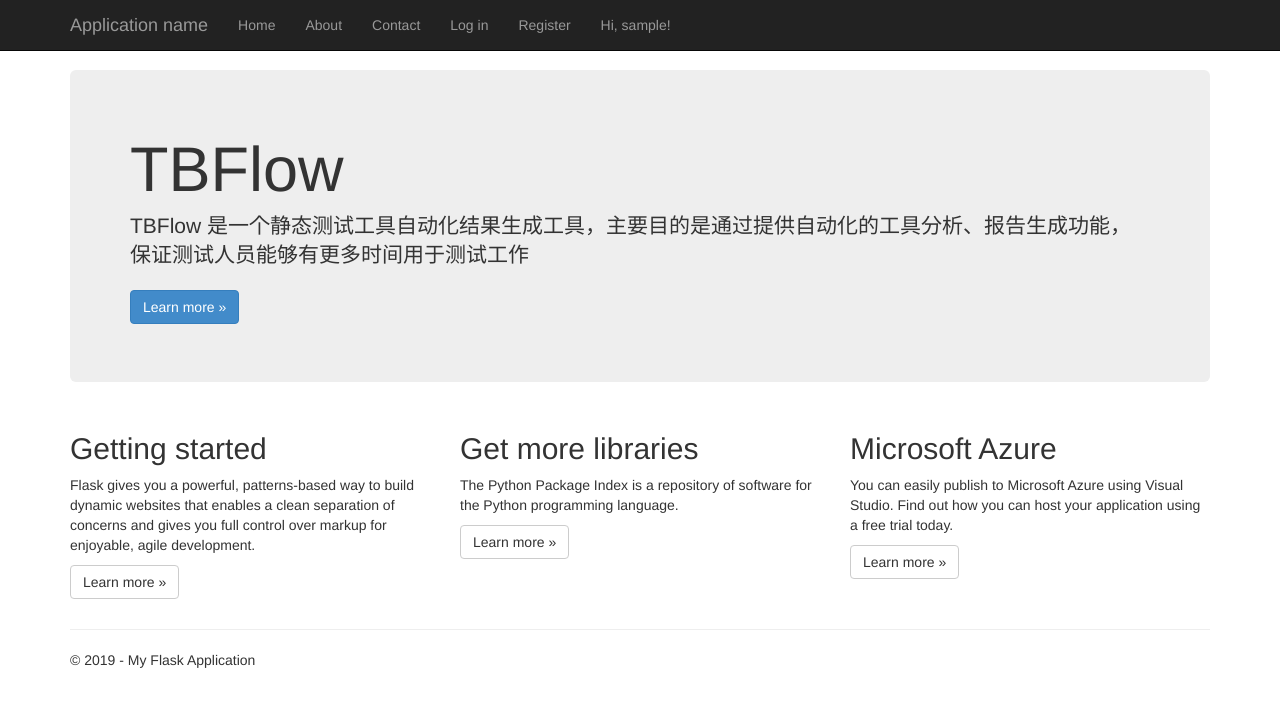
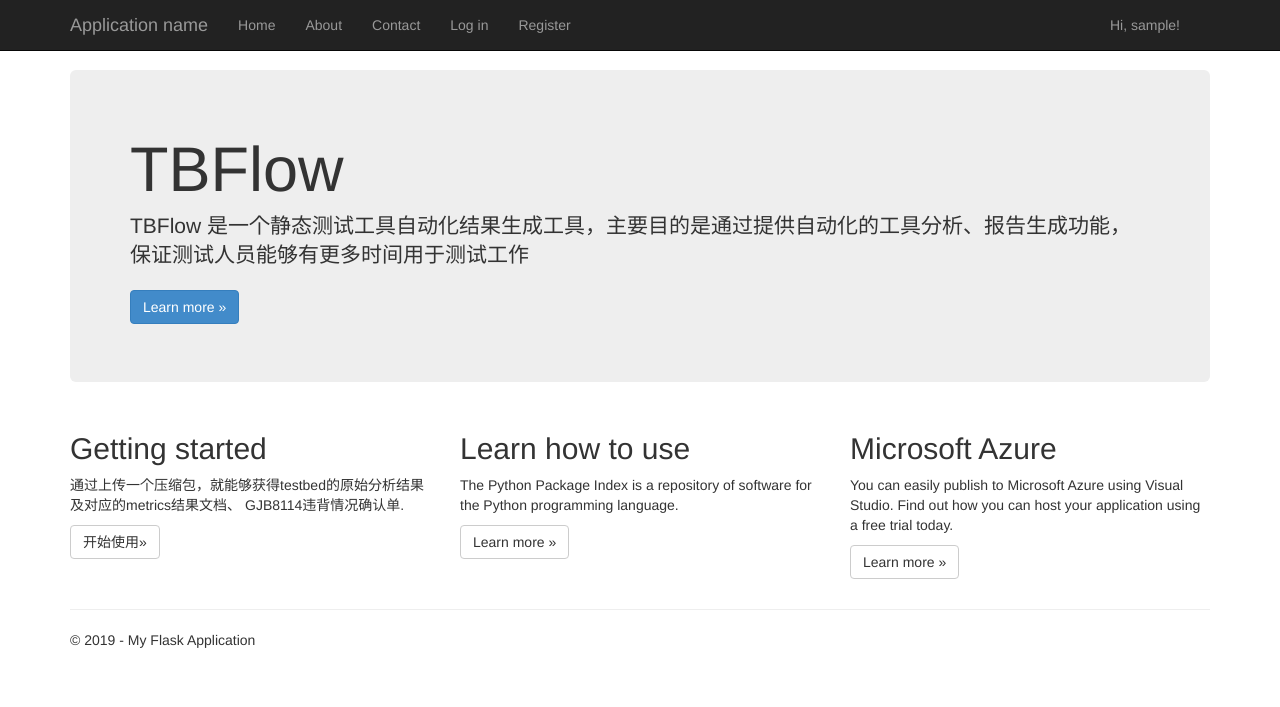
Before and after one commit to YangWang1231/TB_Process, a Flask app: page / in a window 1280 px wide. Shown: the top 707 px of the page. Run offline with Flask 2, Linux system fonts and the light colour scheme; the visitor is signed in with stand-in values (Sample User, id 1); parts of the project's set-up code (start-up, migrations or seed data) failed here and were passed over; some libraries are stand-ins or nearby versions.

Commit message:
加入错误提示，但是css还没有配置，非常丑

```diff
--- a/TB_Process/TB_Process/templates/index.html
+++ b/TB_Process/TB_Process/templates/index.html
@@ -12,14 +12,13 @@
     <div class="col-md-4">
         <h2>Getting started</h2>
         <p>
-            Flask gives you a powerful, patterns-based way to build dynamic websites that
-            enables a clean separation of concerns and gives you full control over markup
-            for enjoyable, agile development.
+            通过上传一个压缩包，就能够获得testbed的原始分析结果及对应的metrics结果文档、
+            GJB8114违背情况确认单.
         </p>
-        <p><a class="btn btn-default" href="http://flask.pocoo.org/docs/">Learn more &raquo;</a></p>
+        <p><a class="btn btn-default" href="http://flask.pocoo.org/docs/">开始使用&raquo;</a></p>
     </div>
     <div class="col-md-4">
-        <h2>Get more libraries</h2>
+        <h2>Learn how to use</h2>
         <p>The Python Package Index is a repository of software for the Python programming language.</p>
         <p><a class="btn btn-default" href="https://pypi.python.org/pypi">Learn more &raquo;</a></p>
     </div>
--- a/TB_Process/TB_Process/templates/layout.html
+++ b/TB_Process/TB_Process/templates/layout.html
@@ -23,12 +23,14 @@
                 <a href="/" class="navbar-brand">Application name</a>
             </div>
             <div class="navbar-collapse collapse">
-                <ul class="nav navbar-nav">
+                <ul class="nav navbar-nav ">
                     <li><a href="{{ url_for('home') }}">Home</a></li>
                     <li><a href="{{ url_for('about') }}">About</a></li>
                     <li><a href="{{ url_for('contact') }}">Contact</a></li>
                     <li><a href="{{ url_for('login') }}">Log in</a></li>
                     <li><a href="{{ url_for('register') }}">Register</a></li>
+                </ul>
+                <ul class="nav navbar-nav wangyang" style="float:right">
                     {% if current_user.username %}
                     <li><a href="{{ url_for('personpage') }}">Hi, {{ current_user.username }}!</a></li>
                     {% endif %}
@@ -38,6 +40,15 @@
     </div>
 
     <div class="container body-content">
+        {% with messages = get_flashed_messages() %}
+        {% if messages %}
+        <ul class="nav navbar-nav">
+            {% for message in messages %}
+            <li>{{ message }}</li>
+            {% endfor %}
+        </ul>
+        {% endif %}
+        {% endwith %}
         {% block content %}{% endblock %}
         <hr />
         <footer>
--- a/TB_Process/TB_Process/templates/login.html
+++ b/TB_Process/TB_Process/templates/login.html
@@ -29,6 +29,7 @@
 
 <div class="limiter">
     <div class="container-login100">
+
         <div class="wrap-login100 p-l-85 p-r-85 p-t-55 p-b-55">
             <form class="login100-form validate-form flex-sb flex-w" action="" method="post" novalidate>
                 {{ form.hidden_tag() }}
--- a/TB_Process/TB_Process/views.py
+++ b/TB_Process/TB_Process/views.py
@@ -1,3 +1,5 @@
+#!/usr/bin/python
+ #coding:utf-8
 """
 Routes and views for the flask application.
 """
```
Also changed, not shown: 2 other files.
